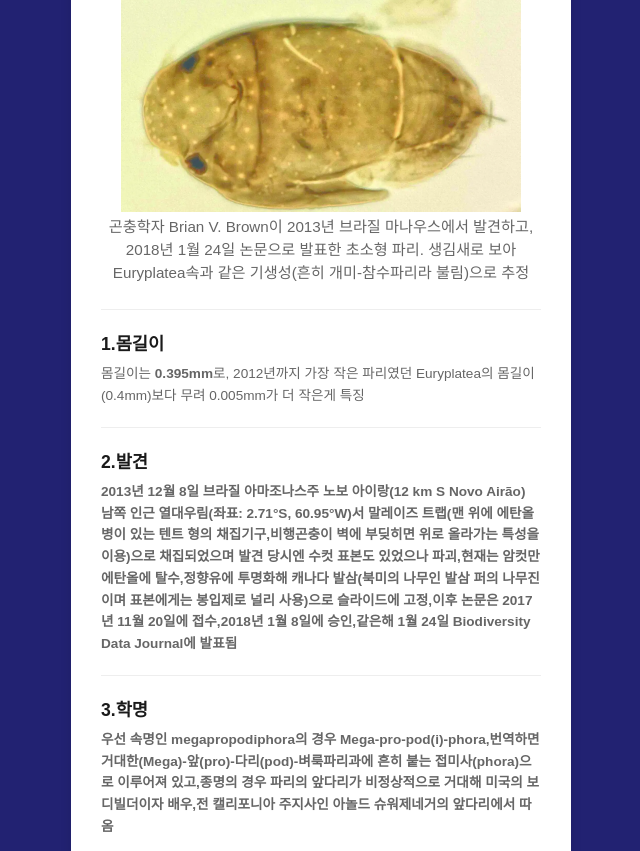
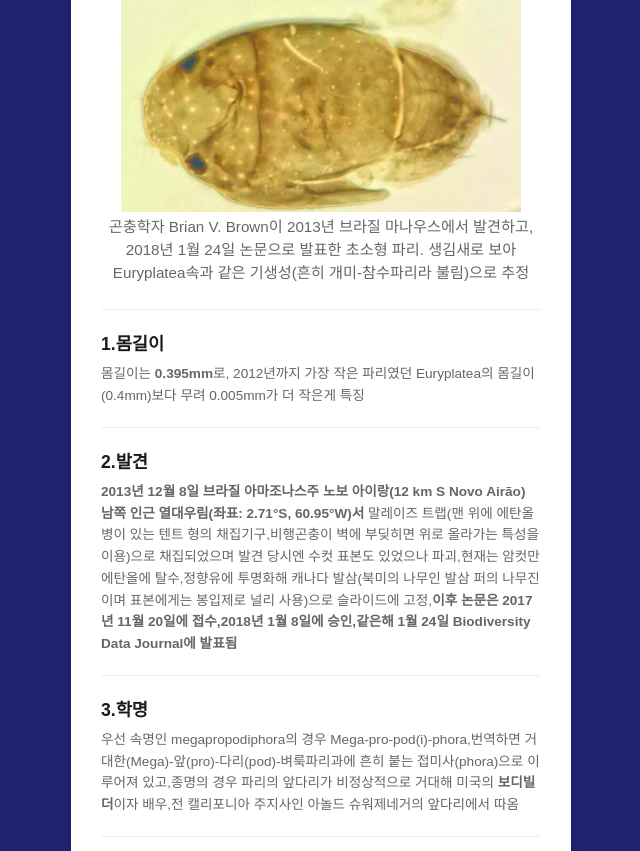
Before and after one commit to Marnoldi/arnoldi_ver1, a plain HTML site: page index.html in a window 1280 px wide. Shown: the part 101-952 px from the top of the page, without its empty margins (319-959 px from the left). Drawn offline with Linux system fonts and the light colour scheme.

Commit message:
Fix HTML formatting and strong tag closures

```diff
--- a/index.html
+++ b/index.html
@@ -111,7 +111,7 @@
 
     <section>
         <h2>2.발견</h2>
-        <p><strong>2013년 12월 8일 브라질 아마조나스주 노보 아이랑(12 km S Novo Airão) 남쪽 인근 열대우림(좌표: 2.71°S, 60.95°W)서<strong> 말레이즈 트랩(맨 위에 에탄올 병이 있는 텐트 형의 채집기구,비행곤충이 벽에 부딪히면 위로 올라가는 특성을 이용)으로 채집되었으며 발견 당시엔 수컷 표본도 있었으나 파괴,현재는 암컷만 에탄올에 탈수,정향유에 투명화해 캐나다 발삼(북미의 나무인 발삼 퍼의 나무진이며 표본에게는 봉입제로 널리 사용)으로 슬라이드에 고정,<strong>이후 논문은 2017년 11월 20일에 접수,2018년 1월 8일에 승인,같은해 1월 24일 Biodiversity Data Journal에 발표됨<strong></li>
+        <p><strong>2013년 12월 8일 브라질 아마조나스주 노보 아이랑(12 km S Novo Airão) 남쪽 인근 열대우림(좌표: 2.71°S, 60.95°W)서</strong> 말레이즈 트랩(맨 위에 에탄올 병이 있는 텐트 형의 채집기구,비행곤충이 벽에 부딪히면 위로 올라가는 특성을 이용)으로 채집되었으며 발견 당시엔 수컷 표본도 있었으나 파괴,현재는 암컷만 에탄올에 탈수,정향유에 투명화해 캐나다 발삼(북미의 나무인 발삼 퍼의 나무진이며 표본에게는 봉입제로 널리 사용)으로 슬라이드에 고정,<strong>이후 논문은 2017년 11월 20일에 접수,2018년 1월 8일에 승인,같은해 1월 24일 Biodiversity Data Journal에 발표됨</strong></li>
 
         </ul>
     </section>
@@ -122,7 +122,7 @@
 
     <section>
         <h2>3.학명</h2>
-        <p>우선 속명인 megapropodiphora의 경우 Mega-pro-pod(i)-phora,번역하면 거대한(Mega)-앞(pro)-다리(pod)-벼룩파리과에 흔히 붙는 접미사(phora)으로 이루어져 있고,종명의 경우 파리의 앞다리가 비정상적으로 거대해 미국의 <strong>보디빌더<strong>이자 배우,전 캘리포니아 주지사인 아놀드 슈워제네거의 앞다리에서 따옴</li>
+        <p>우선 속명인 megapropodiphora의 경우 Mega-pro-pod(i)-phora,번역하면 거대한(Mega)-앞(pro)-다리(pod)-벼룩파리과에 흔히 붙는 접미사(phora)으로 이루어져 있고,종명의 경우 파리의 앞다리가 비정상적으로 거대해 미국의 <strong>보디빌더</strong>이자 배우,전 캘리포니아 주지사인 아놀드 슈워제네거의 앞다리에서 따옴</li>
 
         </ul>
     </section>
```
